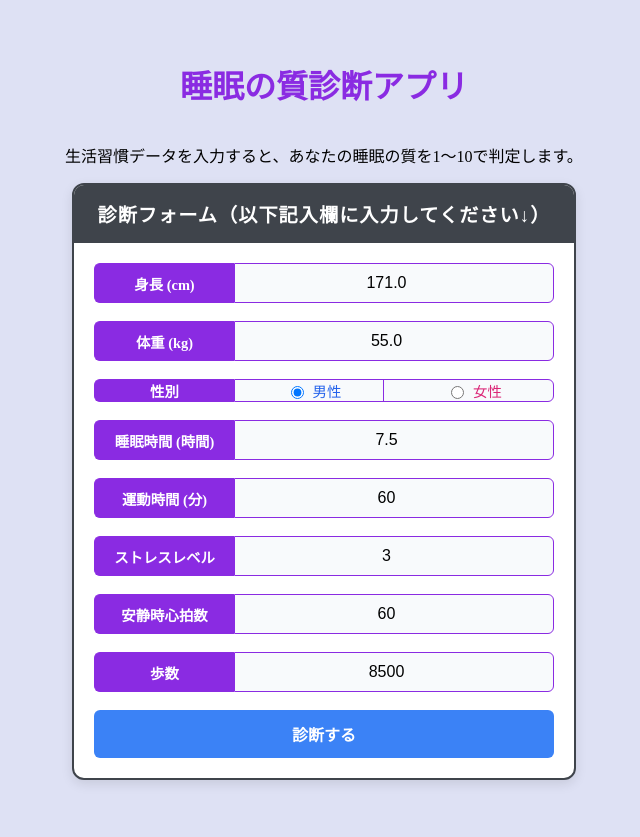
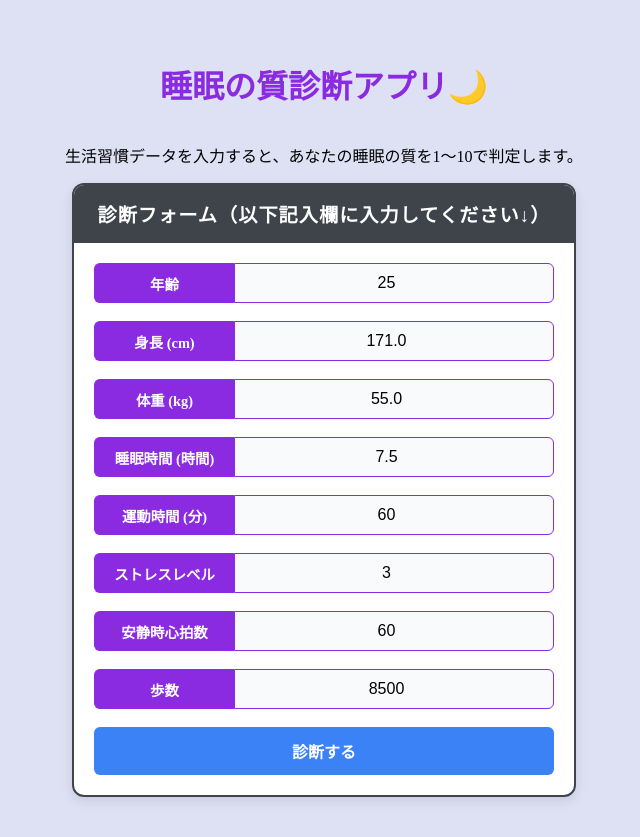
Before and after one commit to Kobakunn/ml-sleep-quality-predictor, a Flask app: page / in a window 1280 px wide. Shown: the whole page, without its empty margins (316-956 px from the left). Before the commit the page ends 784 px from the top, so only its background shows below. Run offline with Flask 3, Linux system fonts and the light colour scheme; parts of the project's set-up code (start-up, migrations or seed data) failed here and were passed over.

Commit message:
特徴量について検討しなおしました。

```diff
--- a/app/app.py
+++ b/app/app.py
@@ -10,21 +10,22 @@ def index():
 @app.route("/predict", methods=["POST"])
 def predict():
     # リクエストパラメータの定義
+    age = int(request.form["age"])
     weight = float(request.form["weight"])
     height = float(request.form["height"])
-    gender = request.form["gender"]
+    # gender = request.form["gender"]
     sleep_duration = float(request.form["sleep_duration"])
     physical_activity = int(request.form["physical_activity"])
     stress_level = int(request.form["stress_level"])
     heart_rate = int(request.form["heart_rate"])
     daily_steps = int(request.form["daily_steps"])
-
+    # sleep_disorder = request.form["sleep_disorder"]
 
     # 受け取ったパラメータから、結果を返す
     bmi_category = calculate_bmi_category(height=height, weight=weight)
 
     input_df = create_input_df(
-        gender,
+        age,
         sleep_duration,
         physical_activity,
         stress_level,
--- a/app/sleep_model.py
+++ b/app/sleep_model.py
@@ -18,7 +18,7 @@ def calculate_bmi_category(height, weight):
 
 # DataFrameの定義
 def create_input_df(
-    gender,
+    age,
     sleep_duration,
     physical_activity,
     stress_level,
@@ -28,7 +28,7 @@ def create_input_df(
 ):
 
     return pd.DataFrame([{
-        "Gender": gender,
+        "Age": age,
         "Sleep Duration": sleep_duration,
         "Physical Activity Level": physical_activity,
         "Stress Level": stress_level,
@@ -40,4 +40,4 @@ def create_input_df(
 # 予測の処理
 def predict_sleep_quality(input_df):
     prediction = model.predict(input_df)[0]
-    return round(prediction, 1)
+    return int(round(prediction, 1))
--- a/app/static/css/style.css
+++ b/app/static/css/style.css
@@ -126,6 +126,14 @@ body {
     color: #db2777;
 }
 
+.radio-group label:has(input[value="Yes"]) {
+    color: black;
+}
+
+.radio-group label:has(input[value="No"]) {
+    color: black;
+}
+
 /* ボタンのスタイル */
 .btn-submit {
     display: block;
--- a/app/templates/index.html
+++ b/app/templates/index.html
@@ -2,19 +2,22 @@
 <html lang="ja">
 <head>
     <meta charset="UTF-8">
-    <title>睡眠の質診断アプリ</title>
+    <title>睡眠の質診断アプリ🌙</title>
     <link rel="stylesheet" href="../static/css/style.css">
 </head>
 
 <body>
     <div class="container">
 
-        <h1 style="color: blueviolet; margin-bottom: 20px; text-align: center;">睡眠の質診断アプリ</h1>
+        <h1 style="color: blueviolet; margin-bottom: 20px; text-align: center;">睡眠の質診断アプリ🌙</h1>
 
         <div>
             <p class="description">
                 生活習慣データを入力すると、あなたの睡眠の質を1～10で判定します。
             </p>
+            <!-- <p style="color: red; text-align: center;">
+                ※20歳以上40歳未満の方が対象となっております
+            </p> -->
         </div>
 
         <div class="card">
@@ -22,6 +25,10 @@
                 診断フォーム（以下記入欄に入力してください↓）
             </div>
             <form action="{{url_for('predict')}}" method="POST" class="card-body">
+                <div class="form-group">
+                    <label for="age">年齢</label>
+                    <input type="number" id="age" name="age" class="form-control" step="1" value="25" min="20">
+                </div>
 
                 <div class="form-group">
                     <label for="height">身長 (cm)</label>
@@ -33,13 +40,13 @@
                     <input type="number" id="weight" name="weight" class="form-control" step="0.1" value="55.0" min="0">
                 </div>
 
-                <div class="form-group">
+                <!-- <div class="form-group">
                     <label>性別</label>
                     <div class="radio-group">
                         <label><input type="radio" name="gender" value="Male" checked> 男性</label>
                         <label><input type="radio" name="gender" value="Female"> 女性</label>
                     </div>
-                </div>
+                </div> -->
 
                 <div class="form-group">
                     <label for="sleep-time">睡眠時間 (時間)</label>
@@ -66,10 +73,32 @@
                     <input type="number" id="steps" name="daily_steps" class="form-control" value="8500" min="0">
                 </div>
 
+                <!-- <div class="form-group">
+                    <label>睡眠障害の有無</label>
+                    <div class="radio-group">
+                        <label>
+                            <input
+                                type="radio"
+                                name="sleep_disorder"
+                                value="Yes">
+                            あり
+                        </label>
+                        <label>
+                            <input
+                                type="radio"
+                                name="sleep_disorder"
+                                value="No"
+                                checked>
+                            なし
+                        </label>
+                    </div>
+                </div> -->
+
                 <button type="submit" id="btn-submit" class="btn-submit">診断する</button>
 
                 <!-- submitボタンに関するバリデーション機能 -->
                 <script>
+                    const age = document.getElementById("age");
                     const height = document.getElementById("height");
                     const weight = document.getElementById("weight");
                     const sleep = document.getElementById("sleep-time");
@@ -80,7 +109,8 @@
                     const button = document.getElementById("btn-submit");
 
                     function validateForm() {
-                        if (height.value.trim() === ""
+                        if (age.value.trim() === ""
+                         || height.value.trim() === ""
                          || weight.value.trim() === ""
                          || sleep.value.trim() === ""
                          || excercise.value.trim() === ""
@@ -98,6 +128,7 @@
 
                     // 入力時に監視
                     [
+                        age,
                         height,
                         weight,
                         sleep,
```
